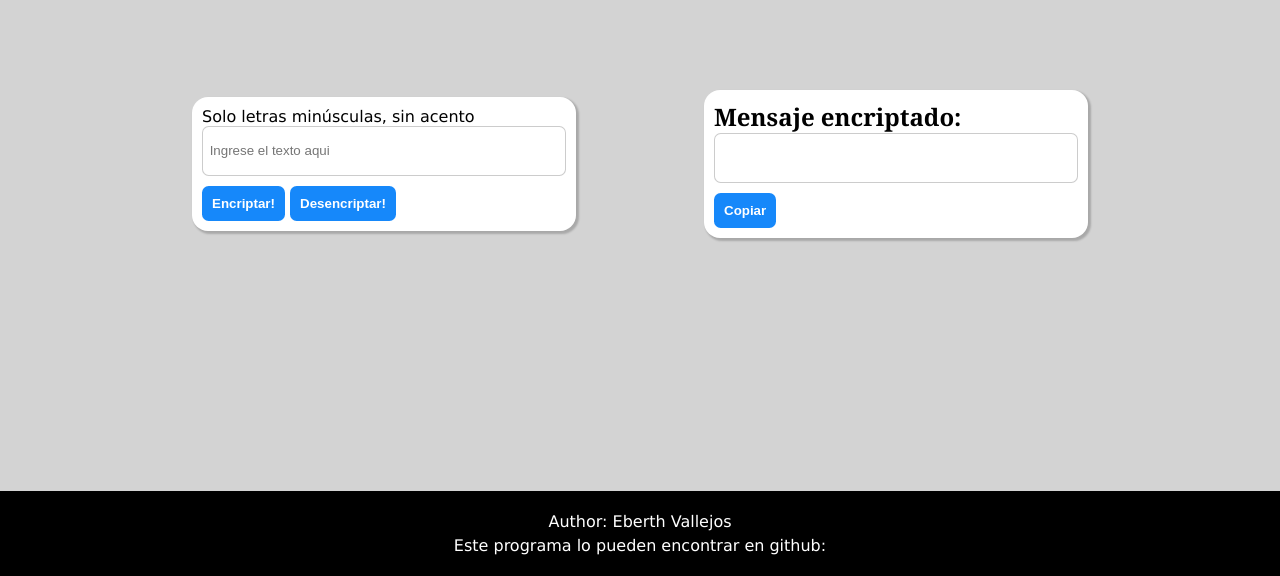
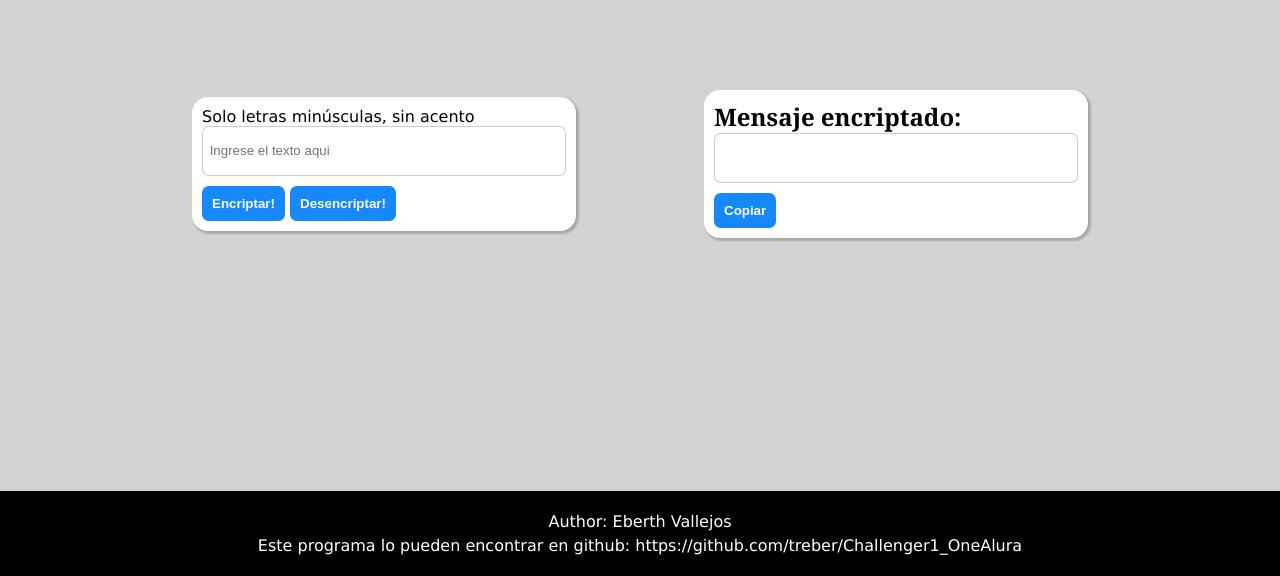
Before and after one commit to treber/Challenger1_OneAlura, a plain HTML site: page index.html in a window 1280 px wide. Shown: the part 224-800 px from the top of the page. Drawn offline with Linux system fonts and the light colour scheme.

Commit message:
Update index.html

```diff
--- a/index.html
+++ b/index.html
@@ -27,7 +27,7 @@
     </main>
     <footer class="footer">
         <p class="linea">Author: Eberth Vallejos<br></p>
-        <P class="linea">Este programa lo pueden encontrar en github: </P>
+        <P class="linea">Este programa lo pueden encontrar en github: https://github.com/treber/Challenger1_OneAlura</P>
     </footer>
   </div>
 
```
